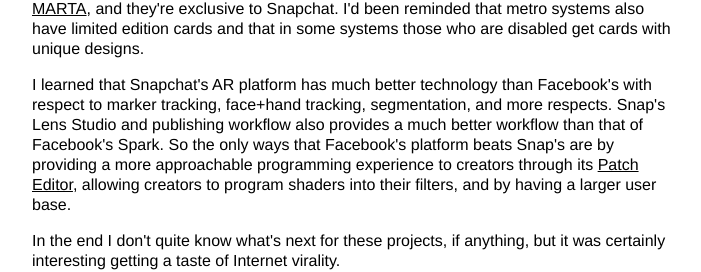
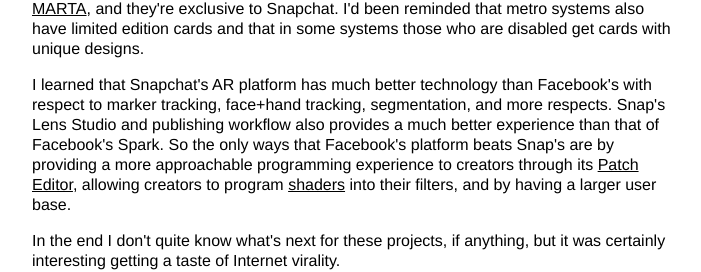
Before and after one commit to aunyks/blog, a Next.js app: page /2020/6/mixed-reality-in-transit in a window 1280 px wide. Shown: the part 2704-2976 px from the top of the page, without its empty margins (288-989 px from the left). Built offline with nearby package versions, Linux system fonts and the light colour scheme.

Commit message:
Fix grammar

```diff
--- a/pages/2020/6/mixed-reality-in-transit.js
+++ b/pages/2020/6/mixed-reality-in-transit.js
@@ -70,7 +70,7 @@ export default () => (
     <script async src="https://platform.twitter.com/widgets.js" charSet="utf-8"></script>
     <p>
       I finished it. By the end of the night, I'd successfully ported Smartmap Card from FB/IG to Snapchat. I submitted the filter and felt needed excitement when I saw that it was accepted and live in minutes,
-      much faster than Facebook's hours to weeks. I went to sleep knowing I was gonna record a new demo video to show off the better marker tracking that Snapchat offerred in addition to a link to the filter that people could
+      much faster than Facebook's hours to weeks. I went to sleep knowing I was gonna record a new demo video to show off the better marker tracking that Snapchat offered in addition to a link to the filter that people could
       use whenever they wanted to use the filter.
     </p>
     <blockquote className="twitter-tweet">
@@ -100,8 +100,8 @@ export default () => (
     </p>
     <p>
       I learned that Snapchat's AR platform has much better technology than Facebook's with respect to marker tracking, face+hand tracking, segmentation, and more respects. Snap's Lens Studio and publishing workflow also provides
-      a much better workflow than that of Facebook's Spark. So the only ways that Facebook's platform beats Snap's are by providing a more approachable programming experience to creators through its <a target="_blank" href="https://twitter.com/aunyks/status/1259231337170558977?s=20">Patch Editor</a>,
-      allowing creators to program shaders into their filters, and by having a larger user base.
+      a much better experience than that of Facebook's Spark. So the only ways that Facebook's platform beats Snap's are by providing a more approachable programming experience to creators through its <a target="_blank" href="https://twitter.com/aunyks/status/1259231337170558977?s=20">Patch Editor</a>,
+      allowing creators to program <a href="https://en.wikipedia.org/wiki/Shader">shaders</a> into their filters, and by having a larger user base.
     </p>
     <p>
       In the end I don't quite know what's next for these projects, if anything, but it was certainly interesting getting a taste of Internet virality.
```
